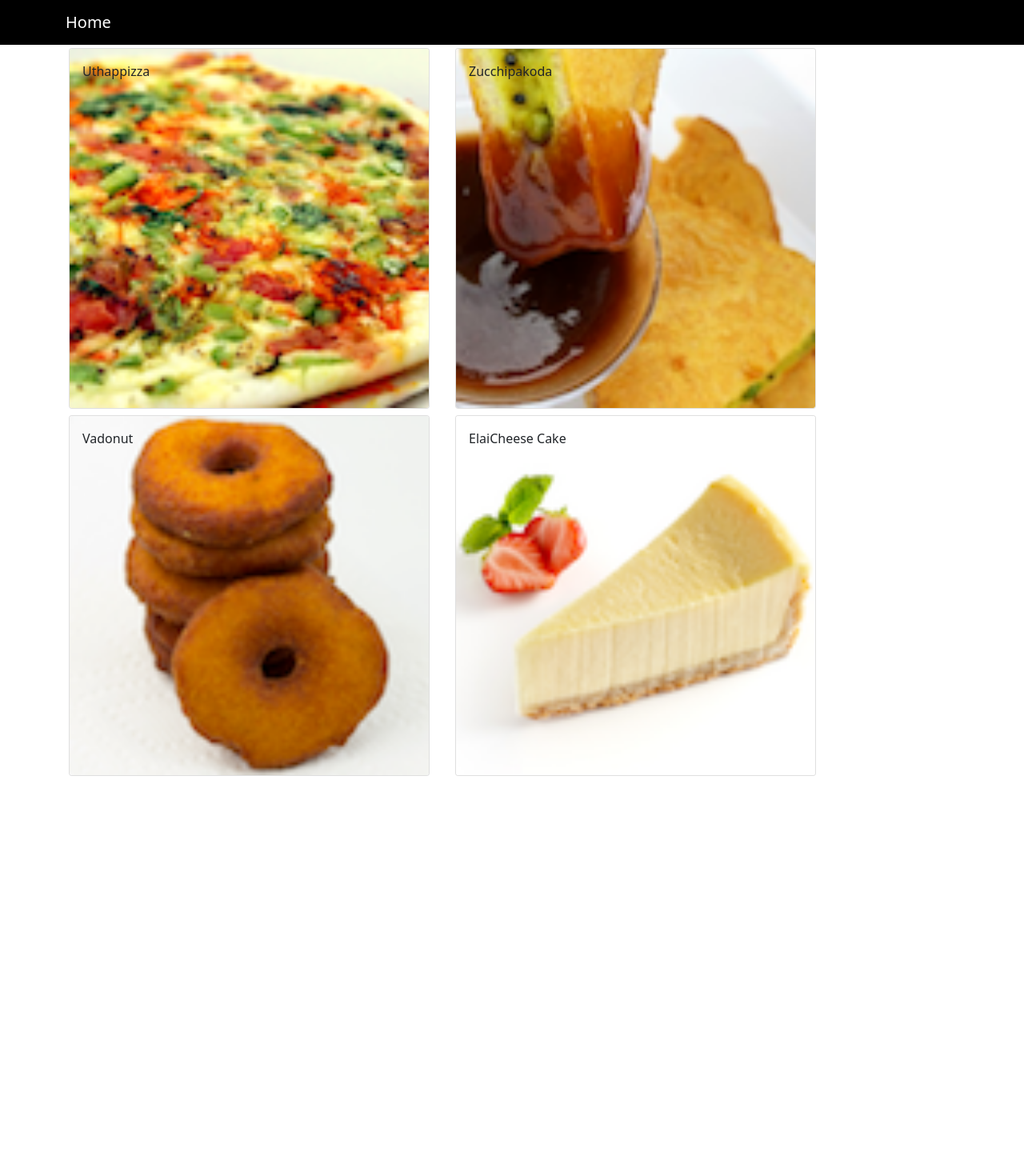
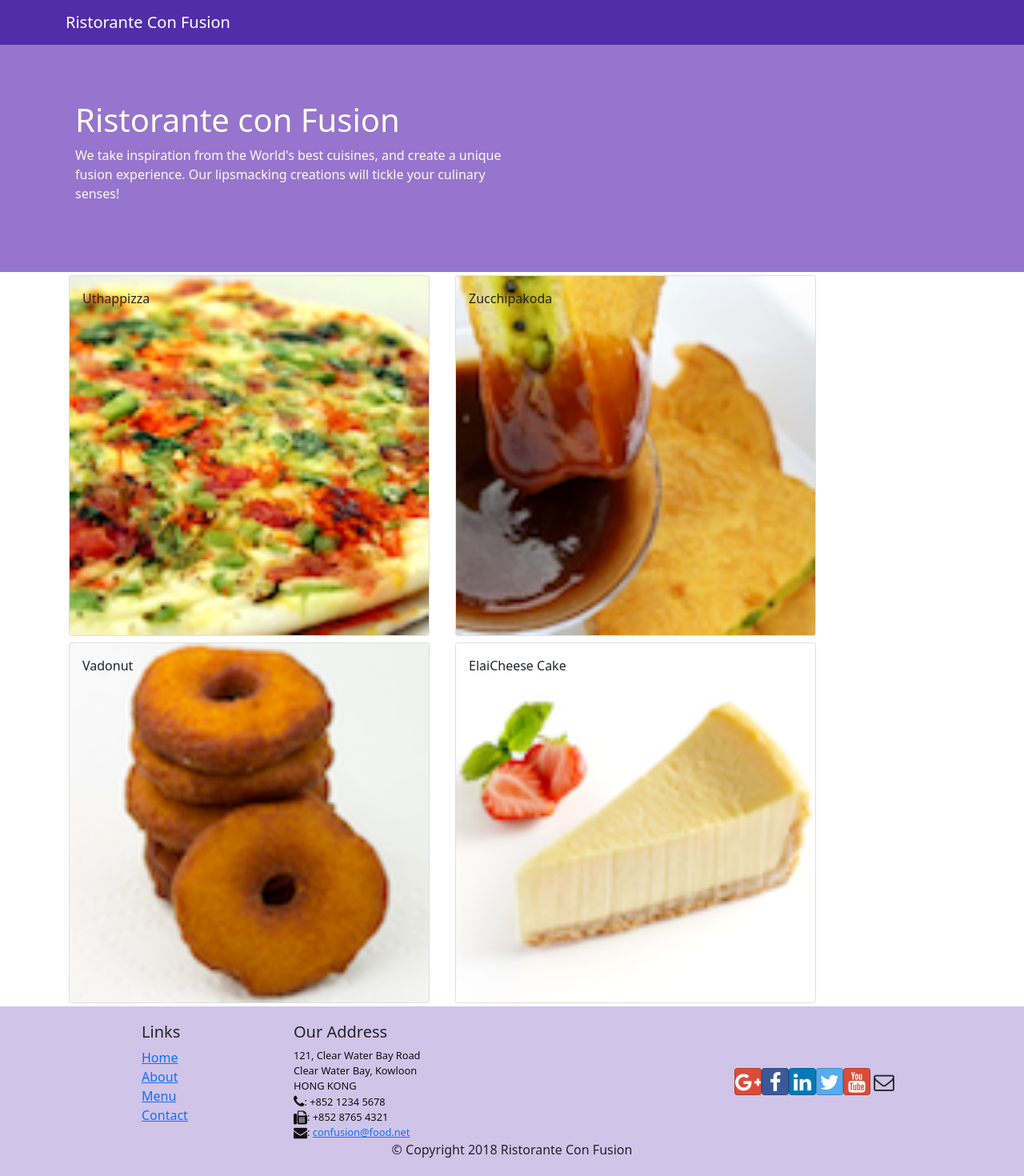
Before and after one commit to musadiqpeerzada/react-coursera, a React (Create React App) app: page / in a window 1280 px wide. Shown: the top 1470 px of the page at 80% size. Before the commit the page ends 974 px from the top, so only its background shows below. Built offline with nearby package versions, Linux system fonts and the light colour scheme.

Commit message:
Added header and footer component

```diff
--- a/package.json
+++ b/package.json
@@ -7,6 +7,8 @@
     "@testing-library/react": "^11.2.7",
     "@testing-library/user-event": "^12.8.3",
     "bootstrap": "^5.1.3",
+    "bootstrap-social": "^5.1.1",
+    "font-awesome": "^4.7.0",
     "react": "^17.0.2",
     "react-dom": "^17.0.2",
     "react-popper": "^2.2.5",
--- /dev/null
+++ b/src/App.css
@@ -0,0 +1,33 @@
+.row-header{
+  margin:0px auto;
+  padding:0px auto;
+}
+
+.row-content {
+  margin:0px auto;
+  padding: 50px 0px 50px 0px;
+  border-bottom: 1px ridge;
+  min-height:400px;
+}
+
+.footer{
+  background-color: #D1C4E9;
+  margin:0px auto;
+  padding: 20px 0px 20px 0px;
+}
+.jumbotron {
+  padding:70px 30px 70px 30px;
+  margin:0px auto;
+  background: #9575CD ;
+  color:floralwhite;
+}
+
+address{
+  font-size:80%;
+  margin:0px;
+  color:#0f0f0f;
+}
+
+.navbar-dark {
+  background-color: #512DA8;
+}
--- a/src/App.js
+++ b/src/App.js
@@ -1,5 +1,6 @@
 import Main from "./components/MainComponent";
 import {Component} from "react";
+import './App.css'
 class App extends Component {
   render() {
     return (
--- a/src/components/DishDetailComponent.js
+++ b/src/components/DishDetailComponent.js
@@ -1,13 +1,37 @@
-import React, {Component} from "react";
+import React from "react";
 import {Card, CardImg, CardText, CardBody, CardTitle} from 'reactstrap'
 
-class DishDeatilComponent extends Component {
-  renderDish(dish) {
+
+  function RenderComments(comments) {
+  console.log({comments})
+  if(!comments) {
+    return (<div></div>)
+  }
+  else {
+    const allComments = comments.map(comment => {
+      return (
+        <React.Fragment>
+          <li>{comment.comment}</li><br />
+          <li>-- {comment.author}, {formatDate(comment.date)}</li><br />
+          </React.Fragment>
+      )
+    }
+    );
+    return (
+      <ul className="list-unstyled">
+        {allComments}
+      </ul>
+    )
+  }
+}
+
+function RenderDish(dish) {
   if (dish == null) {
     return (
       <div></div>
     )
   }
+  console.log(dish.comments)
   return (
     <React.Fragment>
       <div className="col-12 col-md-5 m-1">
@@ -21,48 +45,29 @@
       </div>
       <div className="col-12 col-md-5 m-1" >
         <h4>Comments</h4>
-          {this.renderComments(dish.comments)}
+        {RenderComments(dish.comments)}
     </div>
     </React.Fragment>
   )
 }
-  formatDate(date) {
+
+function formatDate(date) {
   const option = { year: 'numeric', month: 'short', day: 'numeric' };
   const date1 = new Date(date)
   const newdate = date1.toLocaleDateString("en-US", option)
   return newdate;
-
 }
 
-  renderComments(comments) {
-    if(!comments) {
-      return (<div></div>)
-    }
-    else {
-      const allComments = comments.map(comment => {
-        return (
-          <React.Fragment>
-            <li>{comment.comment}</li><br />
-            <li>-- {comment.author}, {this.formatDate(comment.date)}</li><br />
-            </React.Fragment>
-
-        )
-      }
-      );
-      return (
-        <ul className="list-unstyled">
-          {allComments}
-        </ul>
-      )
-    }
-  }
-  render() {
-    const dish = this.props.dish;
+const DishDeatilComponent = (props) => {
   return (
     <div className="row">
-        {this.renderDish(dish)}
+      {RenderDish(props.dish)}
     </div>
   )
 }
-}
+
+
+
+
+
 export default DishDeatilComponent;
--- /dev/null
+++ b/src/components/FooterComponent.js
@@ -0,0 +1,50 @@
+import React from 'react';
+
+function Footer(props) {
+    return(
+    <div className="footer">
+        <div className="container">
+            <div className="row justify-content-center">
+                <div className="col-4 offset-1 col-sm-2">
+                    <h5>Links</h5>
+                    <ul className="list-unstyled">
+                        <li><a href="/">Home</a></li>
+                        <li><a href="/">About</a></li>
+                        <li><a href="/">Menu</a></li>
+                        <li><a href="contactus.html">Contact</a></li>
+                    </ul>
+                </div>
+                <div className="col-7 col-sm-5">
+                    <h5>Our Address</h5>
+                    <address>
+		              121, Clear Water Bay Road<br />
+		              Clear Water Bay, Kowloon<br />
+		              HONG KONG<br />
+		              <i className="fa fa-phone fa-lg"></i>: +852 1234 5678<br />
+		              <i className="fa fa-fax fa-lg"></i>: +852 8765 4321<br />
+		              <i className="fa fa-envelope fa-lg"></i>: <a href="mailto:confusion@food.net">
+                         confusion@food.net</a>
+                    </address>
+                </div>
+                <div className="col-12 col-sm-4 align-self-center">
+                    <div className="text-center">
+                        <a className="btn btn-social-icon btn-google" href="http://google.com/+"><i className="fa fa-google-plus"></i></a>
+                        <a className="btn btn-social-icon btn-facebook" href="http://www.facebook.com/profile.php?id="><i className="fa fa-facebook"></i></a>
+                        <a className="btn btn-social-icon btn-linkedin" href="http://www.linkedin.com/in/"><i className="fa fa-linkedin"></i></a>
+                        <a className="btn btn-social-icon btn-twitter" href="http://twitter.com/"><i className="fa fa-twitter"></i></a>
+                        <a className="btn btn-social-icon btn-google" href="http://youtube.com/"><i className="fa fa-youtube"></i></a>
+                        <a className="btn btn-social-icon" href="mailto:"><i className="fa fa-envelope-o"></i></a>
+                    </div>
+                </div>
+            </div>
+            <div className="row justify-content-center">
+                <div className="col-auto">
+                    <p>© Copyright 2018 Ristorante Con Fusion</p>
+                </div>
+            </div>
+        </div>
+    </div>
+    )
+}
+
+export default Footer;
--- /dev/null
+++ b/src/components/HeaderComponent.js
@@ -0,0 +1,28 @@
+import React, { Component } from 'react';
+import { Navbar, NavbarBrand, Jumbotron } from 'reactstrap';
+
+class Header extends Component {
+  render() {
+    return(
+    <React.Fragment>
+      <Navbar dark>
+        <div className="container">
+            <NavbarBrand href="/">Ristorante Con Fusion</NavbarBrand>
+        </div>
+      </Navbar>
+      <Jumbotron>
+           <div className="container">
+               <div className="row row-header">
+                   <div className="col-12 col-sm-6">
+                       <h1>Ristorante con Fusion</h1>
+                       <p>We take inspiration from the World's best cuisines, and create a unique fusion experience. Our lipsmacking creations will tickle your culinary senses!</p>
+                   </div>
+               </div>
+           </div>
+       </Jumbotron>
+    </React.Fragment>
+    );
+  }
+}
+
+export default Header;
--- a/src/components/MainComponent.js
+++ b/src/components/MainComponent.js
@@ -1,8 +1,9 @@
 import { Component } from 'react';
-import {Navbar, NavbarBrand} from 'reactstrap';
 import Menu from './MenuComponent'
 import {DISHES} from './../shared/dishes'
 import DishDeatilComponent from './DishDetailComponent'
+import Header from './HeaderComponent';
+import Footer from './FooterComponent'
 
 class Main extends Component {
   constructor(props) {
@@ -19,17 +20,14 @@
   render() {
     return (
       <div>
-       <Navbar dark color="black">
-         <div className="container">
-           <NavbarBrand href="/"> Home </NavbarBrand>
-         </div>
-       </Navbar>
-       <Menu dishes = {this.state.dishes}
-       onClick={(dishId)=> this.onDishSelect(dishId)} />
-       <div className="row">
-       <DishDeatilComponent dish={this.state.dishes.filter(
-         (dish)=> dish.id === this.state.selectedDish)[0]}/>
+        <Header />
+        <Menu dishes={this.state.dishes}
+          onClick={(dishId) => this.onDishSelect(dishId)} />
+        <div className="row">
+          <DishDeatilComponent dish={this.state.dishes.filter(
+            (dish) => dish.id === this.state.selectedDish)[0]} />
         </div>
+        <Footer/>
       </div>
     );
   }
--- a/src/components/MenuComponent.js
+++ b/src/components/MenuComponent.js
@@ -1,40 +1,29 @@
-import React, {Component} from "react";
-import {Card, CardImg, CardText, CardBody, CardTitle, CardImgOverlay} from 'reactstrap'
-class Menu extends Component {
-  constructor(props) {
-    super(props);
-  }
-  renderDish(dish) {
-    if (dish == null) {
+import React from 'react';
+import { Card, CardImg, CardImgOverlay,
+    CardTitle } from 'reactstrap';
+
+    function RenderMenuItem ({dish, onClick}) {
         return (
-        <div></div>
-      )
-    }
-    return (
-      <Card>
-        <CardImg width="100%" src={process.env.PUBLIC_URL + dish.image} alt={dish.name}/>
-        <CardBody>
-          <CardTitle>{dish.name}</CardTitle>
-          <CardText>{dish.description}</CardText>
-        </CardBody>
-      </Card>
-    )
-  }
-
-  render() {
-    const menu = this.props.dishes.map((dish) => {
-      return (
-        <div key={dish.id} className="col-12 col-md-5 m-1">
-          <Card onClick={()=> {this.props.onClick(dish.id)}}>
-              <CardImg width="100%" src={process.env.PUBLIC_URL + dish.image}
-              alt={dish.name}/>
+            <Card
+                onClick={() => onClick(dish.id)}>
+                <CardImg width="100%" src={dish.image} alt={dish.name} />
                 <CardImgOverlay>
                     <CardTitle>{dish.name}</CardTitle>
                 </CardImgOverlay>
             </Card>
+        );
+    }
+
+    const Menu = (props) => {
+
+        const menu = props.dishes.map((dish) => {
+            return (
+                <div className="col-12 col-md-5 m-1"  key={dish.id}>
+                    <RenderMenuItem dish={dish} onClick={props.onClick} />
                 </div>
-      )
+            );
         });
+
         return (
             <div className="container">
                 <div className="row">
@@ -43,5 +32,5 @@
             </div>
         );
     }
-}
+
 export default Menu;
--- a/src/index.js
+++ b/src/index.js
@@ -1,7 +1,9 @@
 import React from 'react';
 import ReactDOM from 'react-dom';
 import './index.css';
-import 'bootstrap/dist/css/bootstrap.min.css'
+import 'font-awesome/css/font-awesome.min.css';
+import 'bootstrap/dist/css/bootstrap.min.css';
+import 'bootstrap-social/bootstrap-social.css';
 import App from './App';
 import reportWebVitals from './reportWebVitals';
 
```
Also changed, not shown: 1 other file (tests, documents, lock files or other folders). Lines whose indentation alone changed are shown as unchanged.
